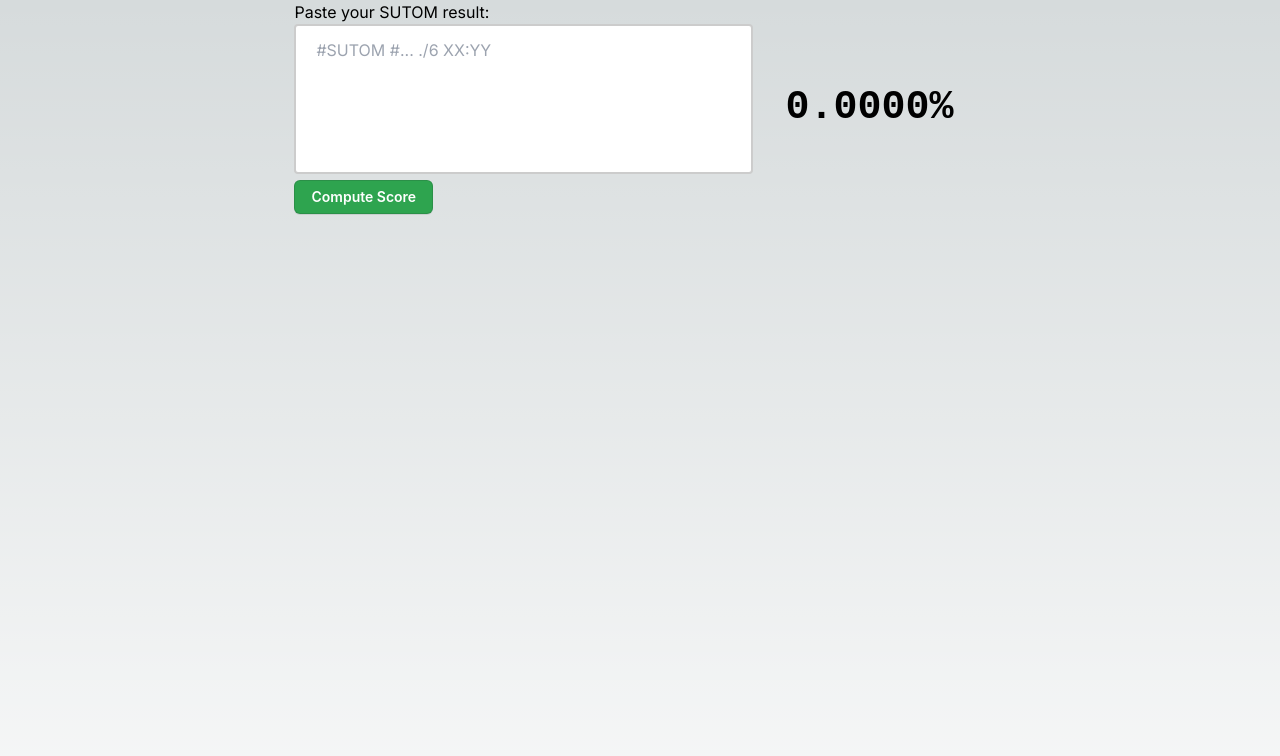
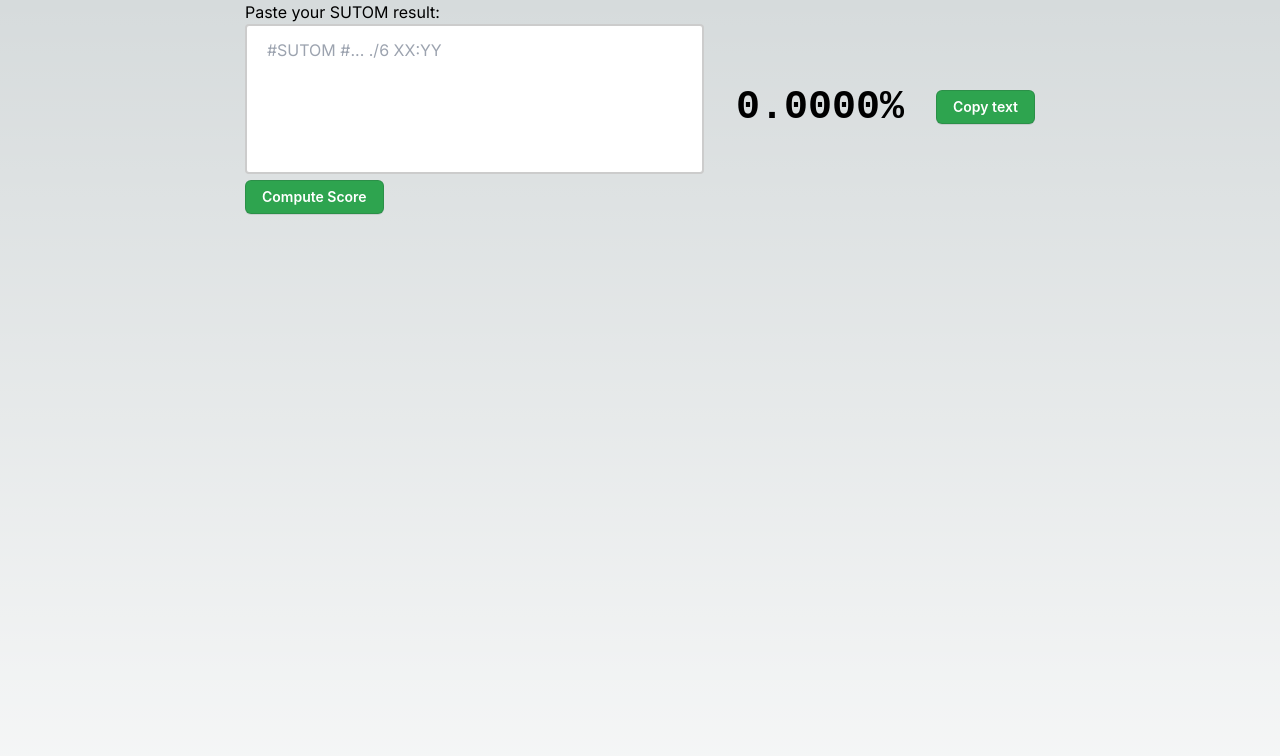
Before and after one commit to clementgbcn/sutom-score, a Next.js app: page / in a window 1280 px wide. Shown: the top 756 px of the page. Built offline with nearby package versions, Linux system fonts and the light colour scheme.

Commit message:
Add an export button

```diff
--- a/app/app.tsx
+++ b/app/app.tsx
@@ -4,6 +4,7 @@ import exp from "constants";
 import { ResultForm} from "./resultForm";
 import { useState } from "react";
 import { Score } from "./score";
+import { CopyScore } from "./copyScore";
 
 const sutomResultFirstLine = RegExp("^#SUTOM #(\\d+) (\\d+|-)\\/6 (\\d+h)?(\\d+):(\\d+)$")
 
@@ -83,6 +84,7 @@ export default function App() {
     <div className="flex-container" style={{display: 'flex', alignItems: 'center',justifyContent: 'center'}}>
     <ResultForm handleResult={handleResult}/>
     <Score score={score}/>
+    <CopyScore score={score} sutomResult={sutomResult}/>
     </div>
   );
 }
--- /dev/null
+++ b/app/copyScore.tsx
@@ -0,0 +1,18 @@
+import { Result } from "postcss";
+import { SetStateAction } from "react";
+import "./Score.css"
+
+export type ScoreProps = {score: number, sutomResult: string}
+
+export const CopyScore = ({score, sutomResult}: ScoreProps) => {
+    console.error(`The score is ${score}`)
+    const exportToClipboard = (e: any) => {
+        const roundedScore = Math.round(score * 10000) / 10000
+        const summary = `${sutomResult}\nScore: ${roundedScore}`
+        console.error(`Copying to clipboard: ${summary}`)
+        navigator.clipboard.writeText(summary)
+    }
+    return (
+        <button className="button-3" onClick={exportToClipboard}>Copy text</button>
+    )
+}
```
